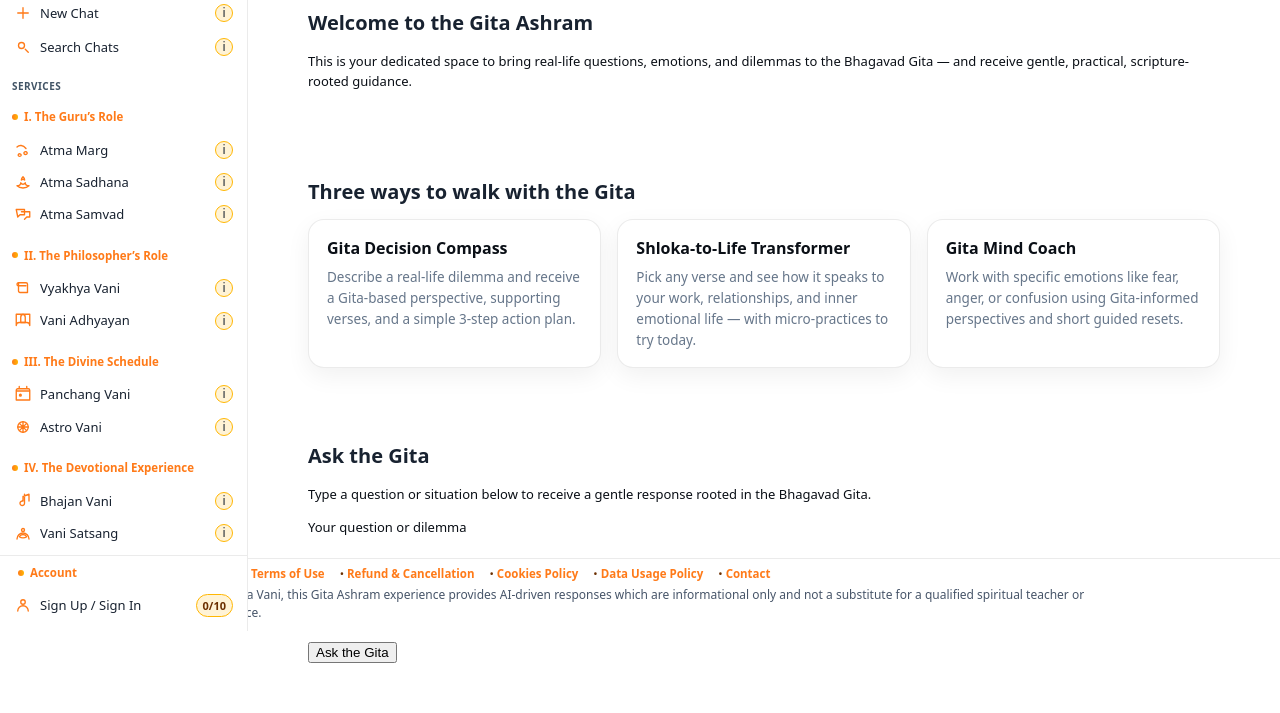
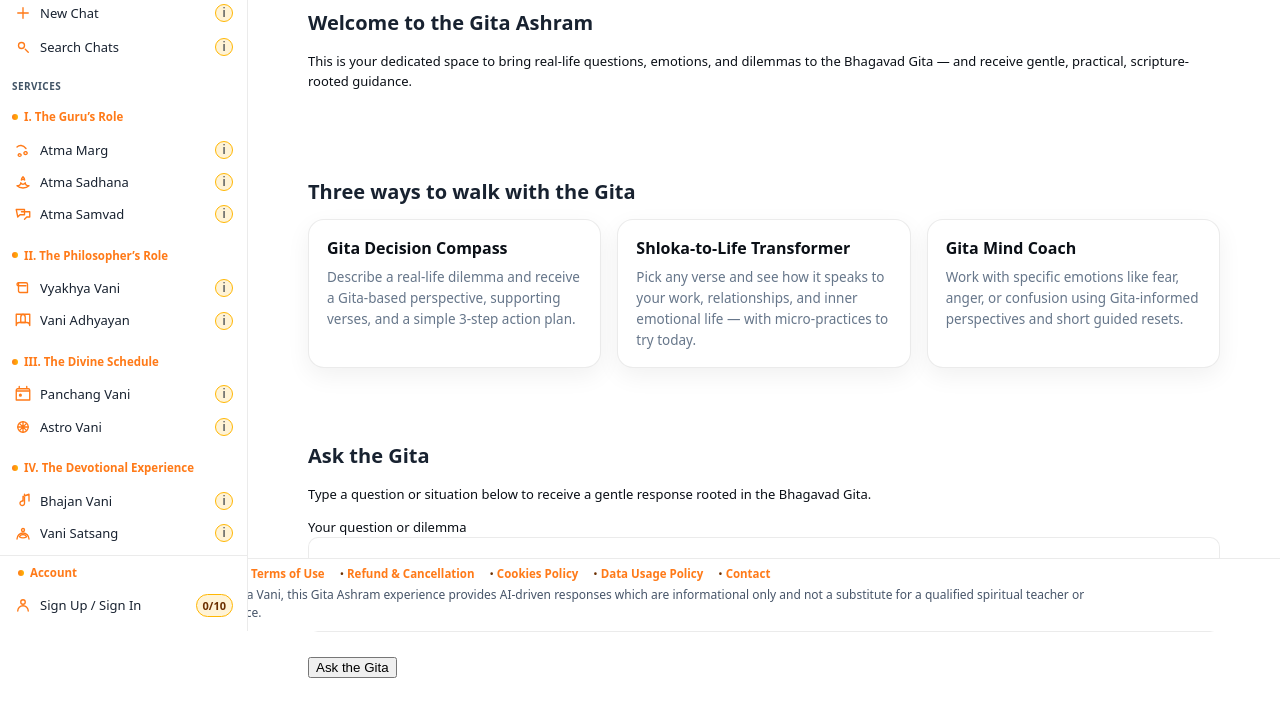
Before and after one commit to impactdigital104-hub/atma-samvad-gita-ashram-frontend, a plain HTML site: page index.html in a window 1280 px wide. Shown: the part 169-882 px from the top of the page. Drawn offline with Linux system fonts and the light colour scheme.

Commit message:
Update index.html

```diff
--- a/index.html
+++ b/index.html
@@ -588,12 +588,13 @@ padding-bottom: 180px !important;   /* ← reliable on Android */
 
           <form id="gita-qa-form">
             <label for="gita-question">Your question or dilemma</label><br />
-            <textarea
-              id="gita-question"
-              name="gita-question"
-              rows="4"
-              style="width: 100%;"
-            ></textarea>
+           <textarea
+  id="gita-question"
+  name="gita-question"
+  rows="4"
+  class="gita-textarea"
+></textarea>
+
             <br /><br />
             <button type="submit">Ask the Gita</button>
           </form>
```
